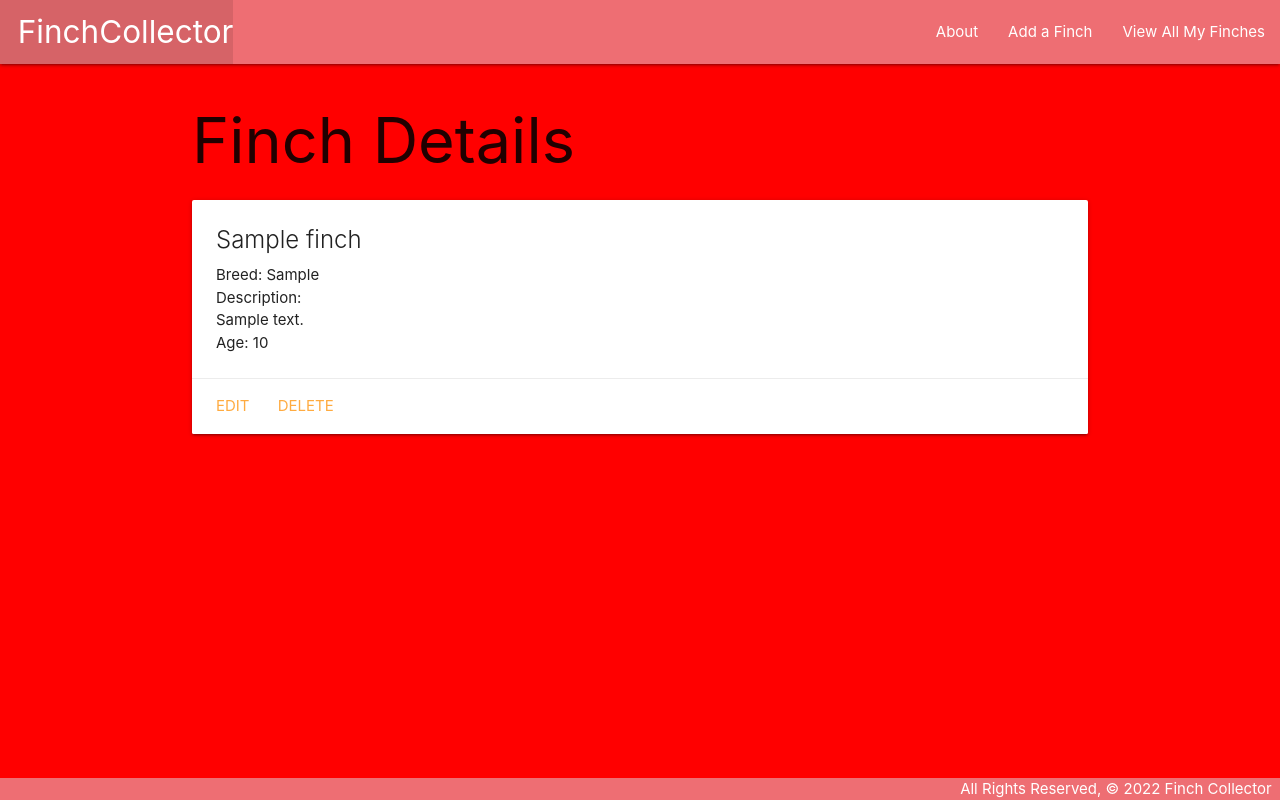
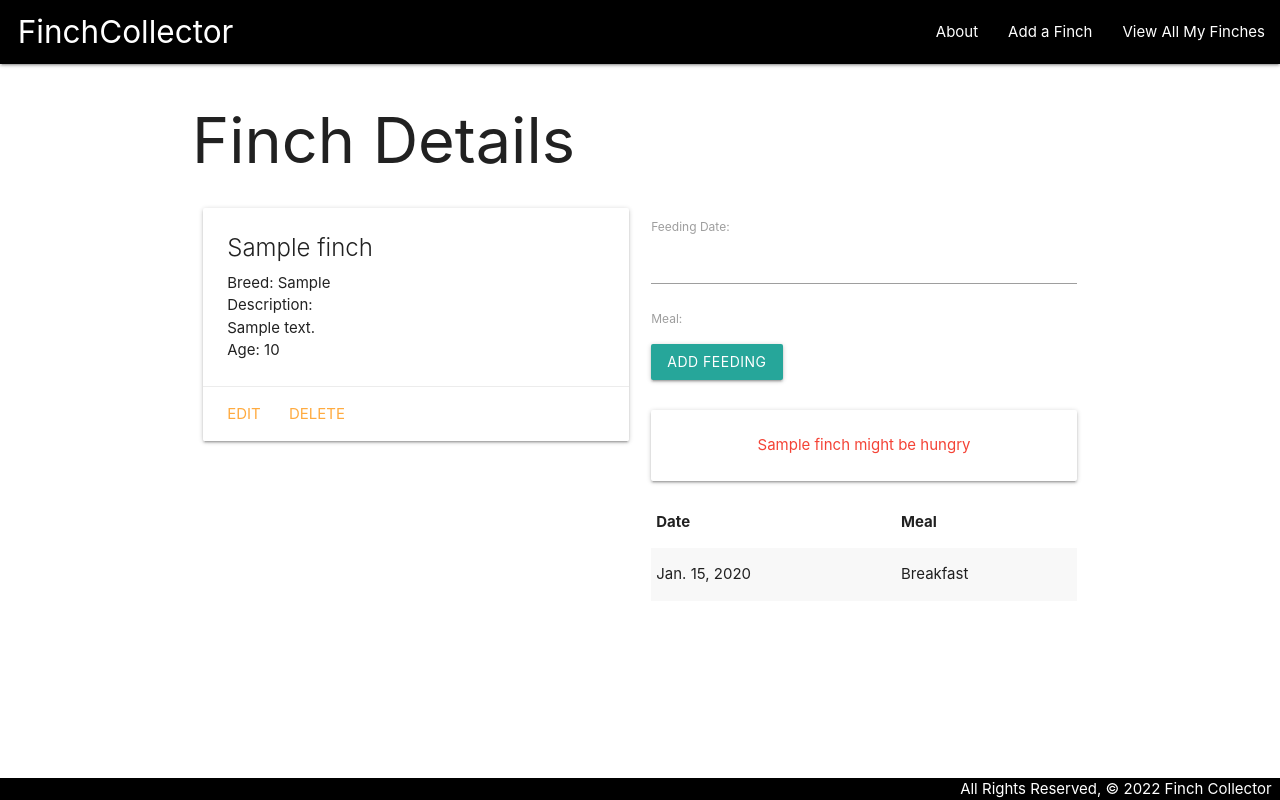
Before and after one commit to russellasagna/finchcollector, a Django app: page /finches/1/ in a window 1280 px wide. Run offline with Django 4.2, Linux system fonts and the light colour scheme; tables that the repository leaves empty hold one stand-in row (values such as "Sample post").

Commit message:
Add part 4

```diff
--- /dev/null
+++ b/main_app/forms.py
@@ -0,0 +1,7 @@
+from django.forms import ModelForm
+from .models import Feeding
+
+class FeedingForm(ModelForm):
+  class Meta:
+    model = Feeding
+    fields = ['date', 'meal']
--- a/main_app/models.py
+++ b/main_app/models.py
@@ -1,7 +1,15 @@
 from django.db import models
 from django.urls import reverse
+from datetime import date
+
+MEALS = (
+  ('B', 'Breakfast'),
+  ('L', 'Lunch'),
+  ('D', 'Dinner'),
+)
 
 # Create your models here.
+
 class Finch(models.Model):
   name = models.CharField(max_length=100)
   breed = models.CharField(max_length=100)
@@ -13,3 +21,24 @@
 
   def get_absolute_url(self):
     return reverse('detail', kwargs={'finch_id': self.id})
+
+  def fed_for_today(self):
+      return self.feeding_set.filter(date=date.today()).count() >= len(MEALS)
+
+class Feeding(models.Model):
+  date = models.DateField('Feeding Date')
+  meal = models.CharField(
+    max_length=1,
+    choices=MEALS,
+    default=MEALS[0][0]
+  )
+  finch = models.ForeignKey(
+    Finch,
+    on_delete=models.CASCADE
+  )
+
+  def __str__(self):
+    return f'{self.get_meal_display()} on {self.date}'
+
+  class Meta:
+    ordering = ['-date']
--- a/main_app/static/css/style.css
+++ b/main_app/static/css/style.css
@@ -2,13 +2,16 @@
   display: flex;
   min-height: 100vh;
   flex-direction: column;
-  background-color: red;
 }
 
 main {
   flex: 1 0 auto;
 }
 
+nav, footer.page-footer {
+  background-color: black;
+}
+
 footer.page-footer {
   padding-top: 0;
   text-align: right;
--- a/main_app/templates/finches/detail.html
+++ b/main_app/templates/finches/detail.html
@@ -2,7 +2,8 @@
 {% block content %}
 
 <h1>Finch Details</h1>
-
+<div class="row">
+  <div class="col s6">
     <div class="card">
       <div class="card-content">
         <span class="card-title">{{ finch.name }}</span>
@@ -19,5 +20,37 @@
         <a href="{% url 'finches_delete' finch.id %}">Delete</a>
       </div>
     </div>
+  </div>
+  <div class="col s6">
+    <form action="{% url 'add_feeding' finch.id %}" method="POST">
+      {% csrf_token %}
+      {{ feeding_form.as_p }}
+      <button class="btn" type="submit">Add Feeding</button>
+    </form>
+    <br>
+    {% if finch.fed_for_today %}
+    <div class="card-panel teal-text center-align">{{finch.name}} has been fed all meals for today</div>
+    {% else %}
+    <div class="card-panel red-text center-align">{{finch.name}} might be hungry</div>
+    {% endif %}
+    <table class="striped">
+      <thead>
+        <tr>
+          <th>Date</th>
+          <th>Meal</th>
+        </tr>
+      </thead>
+      <tbody>
+        {% for feeding in finch.feeding_set.all %}
+        <tr>
+          <td>{{feeding.date}}</td>
+          <td>{{feeding.get_meal_display}}</td>
+        </tr>
+        {% endfor %}
+      </tbody>
+    </table>
+  </div>
+</div>
+
 
 {% endblock %}
--- a/main_app/urls.py
+++ b/main_app/urls.py
@@ -9,5 +9,6 @@
   path('finches/create/', views.FinchCreate.as_view(), name='finches_create'),
   path('finches/<int:pk>/update/', views.FinchUpdate.as_view(), name='finches_update'),
   path('finches/<int:pk>/delete/', views.FinchDelete.as_view(), name='finches_delete'),
+  path('finches/<int:finch_id>/add_feeding/', views.add_feeding, name='add_feeding'),
 
 ]
--- a/main_app/views.py
+++ b/main_app/views.py
@@ -1,6 +1,7 @@
-from django.shortcuts import render
+from django.shortcuts import render, redirect
 from django.views.generic.edit import CreateView, UpdateView, DeleteView
 from .models import Finch
+from .forms import FeedingForm
 
 # Create your views here.
 def home(request):
@@ -12,12 +13,16 @@
 def finches_index(request):
   finches = Finch.objects.all()
   return render(request, 'finches/index.html', {
-    'finches': finches
+    'finches': finches,
   })
 
 def finches_detail(request, finch_id):
   finch = Finch.objects.get(id=finch_id)
-  return render(request, 'finches/detail.html', {'finch': finch})
+  feeding_form = FeedingForm()
+  return render(request, 'finches/detail.html', {
+    'finch': finch,
+    'feeding_form': feeding_form,
+  })
 
 class FinchCreate(CreateView):
   model = Finch
@@ -30,3 +35,11 @@
 class FinchDelete(DeleteView):
   model = Finch
   success_url = '/finches/'
+
+def add_feeding(request, finch_id):
+  form = FeedingForm(request.POST)
+  if form.is_valid():
+    new_feeding = form.save(commit=False)
+    new_feeding.finch_id = finch_id
+    new_feeding.save()
+  return redirect('detail', finch_id=finch_id)
```
Also changed, not shown: main_app/migrations/0002_feeding.py (added). Lines whose indentation alone changed are shown as unchanged.
